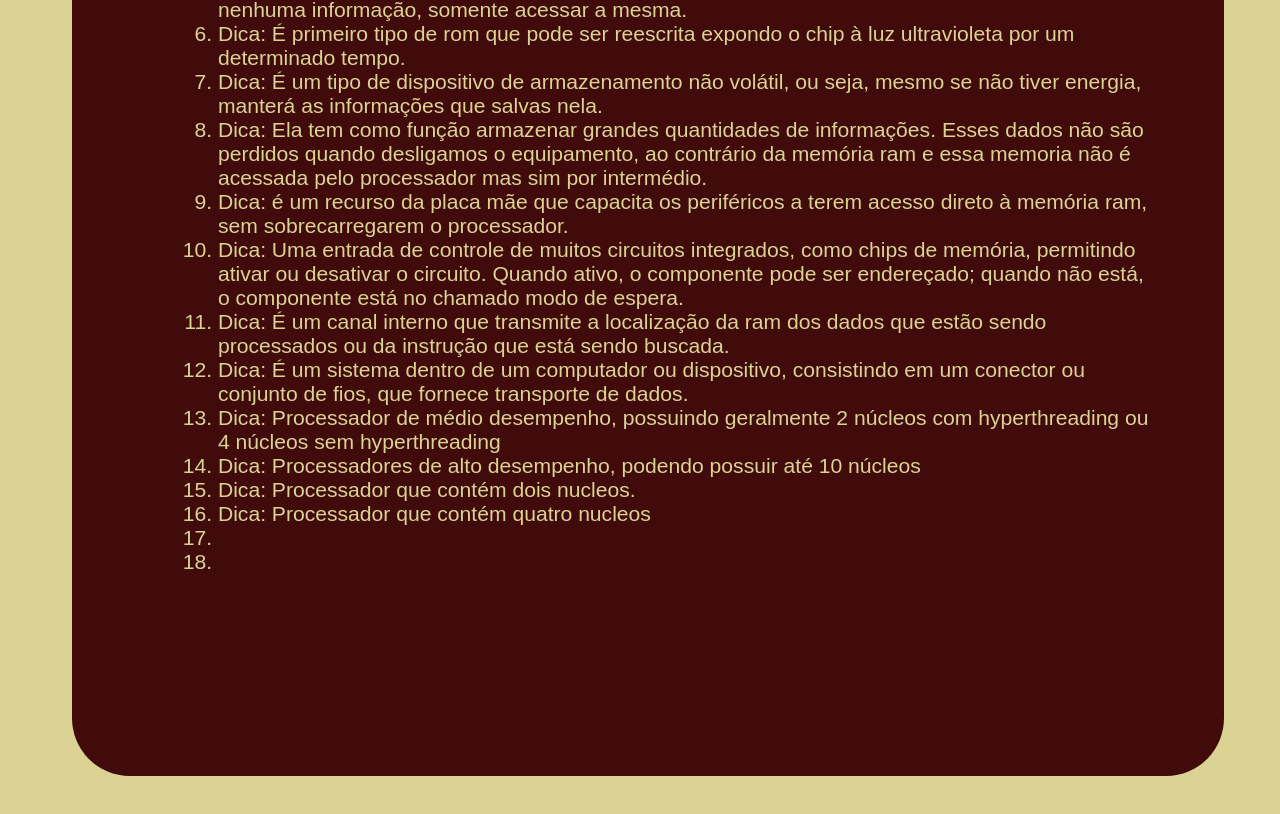
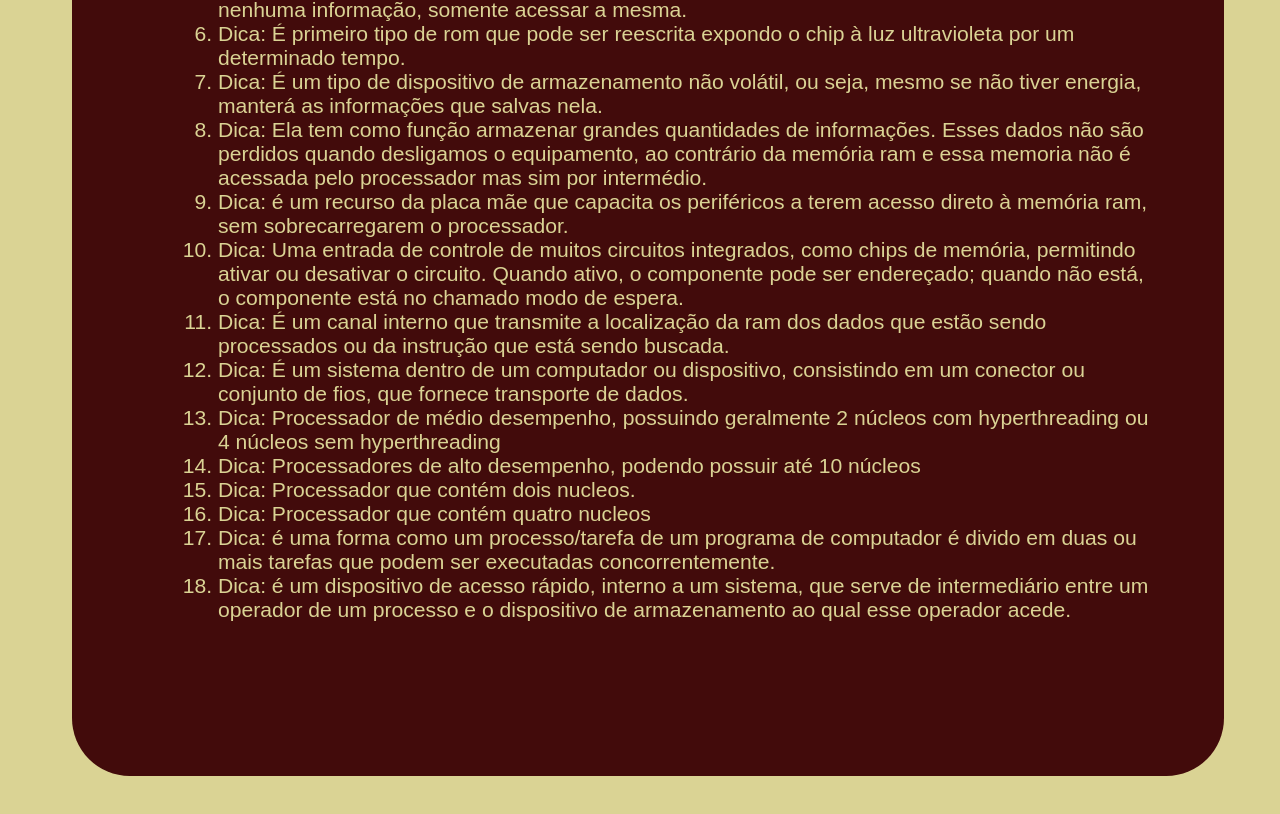
Before and after one commit to gabrielfernando23/Cruzadinha-Arq-Comp, a plain HTML site: page cruzadinha.html in a window 1280 px wide. Shown: the part 1160-1974 px from the top of the page. Drawn offline with Linux system fonts and the light colour scheme.

Commit message:
finalizado

```diff
--- a/cruzadinha.html
+++ b/cruzadinha.html
@@ -334,8 +334,8 @@
                                 <li>Dica: Processadores de alto desempenho, podendo possuir até 10 núcleos</li>
                                 <li>Dica: Processador que contém dois nucleos.</li>
                                 <li>Dica: Processador que contém quatro nucleos</li>
-                                <li></li>
-                                <li></li>
+                                <li>Dica: é uma forma como um processo/tarefa de um programa de computador é divido em duas ou mais tarefas que podem ser executadas concorrentemente.</li>
+                                <li>Dica: é um dispositivo de acesso rápido, interno a um sistema, que serve de intermediário entre um operador de um processo e o dispositivo de armazenamento ao qual esse operador acede.</li>
                             </ol>
                         </div>
              </div>
```
